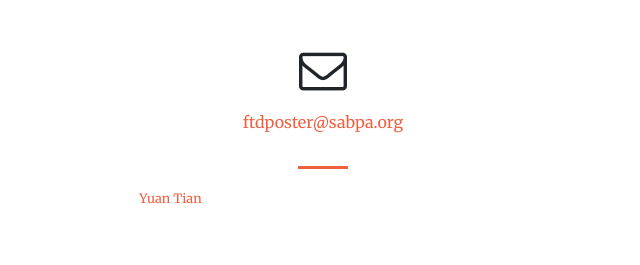
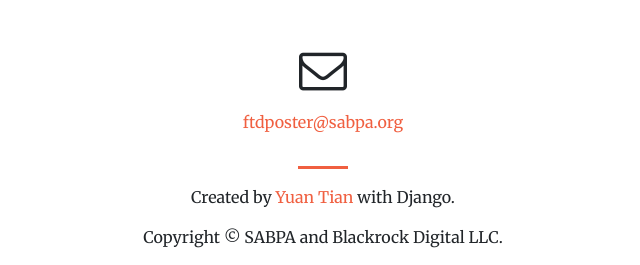
Before and after one commit to naity/poster_website, a Django app: page /home/ in a window 1280 px wide. Shown: the part 4899-5164 px from the top of the page, without its empty margins (317-957 px from the left). Before the commit the page ends 5103 px from the top, so only its background shows below. Run offline with Django 3.2, Linux system fonts and the light colour scheme; some libraries are stand-ins or nearby versions.

Commit message:
fixed footer

```diff
--- a/home/static/home/css/creative.css
+++ b/home/static/home/css/creative.css
@@ -232,4 +232,6 @@ header.masthead {
     box-shadow: 0 0 0 0.2rem rgba(240, 95, 64, 0.5) !important; }
 
 .copyright {
-  margin-bottom:0;}
+  font-size:14px;
+  margin-bottom:0;
+  text-align:center}
--- a/home/templates/home/index.html
+++ b/home/templates/home/index.html
@@ -273,8 +273,8 @@
     <div class="container">
       <div class="row">
         <div class="col-lg-8 col-md-10 mx-auto text-center">
-          <small class="text-faded">Created by <a href="http://www.ytian.me" target="_blank">Yuan Tian</a> with Django.</small>
-          <small class="text-faded">Copyright &copy; SABPA and Blackrock Digital LLC.</small>
+          <p class="copyright">Created by <a href="http://www.ytian.me" target="_blank">Yuan Tian</a> with Django.</p>
+          <p class="copyright">Copyright &copy; SABPA and Blackrock Digital LLC.</p>
         </div>
       </div>
     </div>
```
